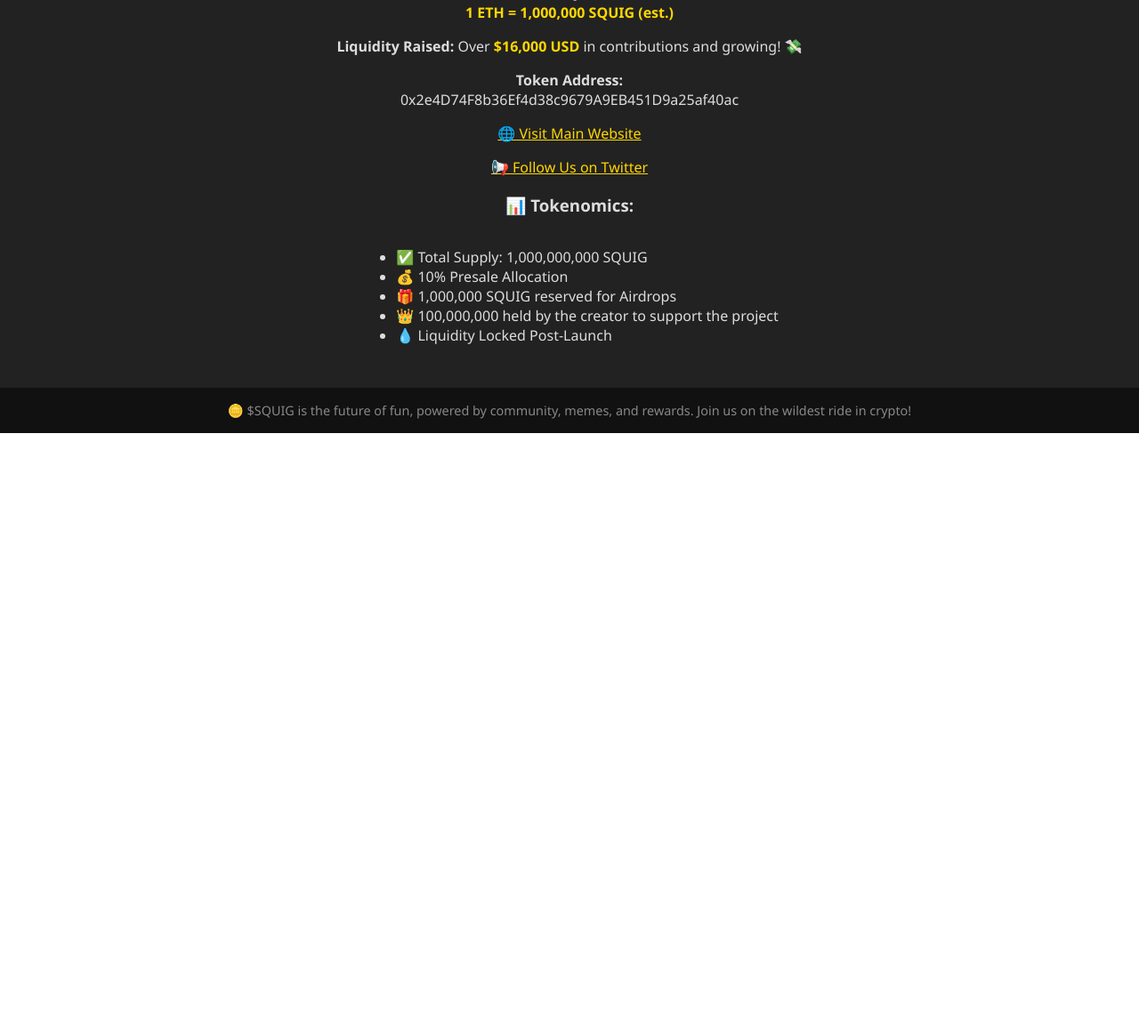
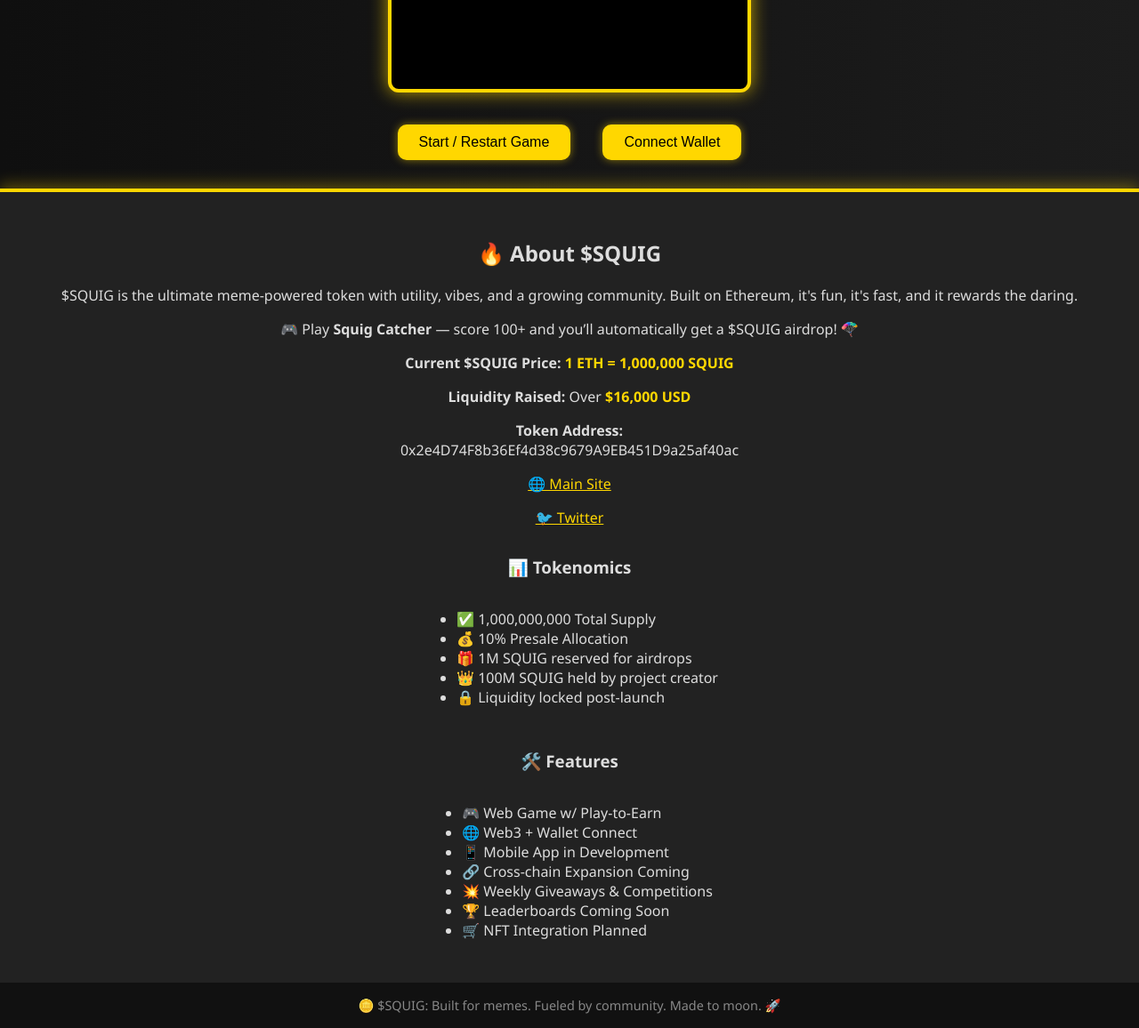
Before and after one commit to squiglercoin/app, a plain HTML site: page index.html in a window 1280 px wide. Shown: the part 1006-2162 px from the top of the page at 89% size. Before the commit the page ends 1493 px from the top, so only its background shows below. Drawn offline with Linux system fonts and the light colour scheme.

Commit message:
Add files via upload

```diff
--- a/index.html
+++ b/index.html
@@ -53,34 +53,71 @@
       padding: 1rem;
       font-size: 0.9rem;
     }
+    .coin-img {
+      max-width: 120px;
+      margin: 1rem auto;
+      display: block;
+    }
+    .section {
+      margin-top: 2rem;
+    }
+    .banner {
+      width: 100%;
+      height: 200px;
+      background-image: url('https://squiglercoin.github.io/websait2/images/banner.gif');
+      background-size: cover;
+      background-position: center;
+    }
   </style>
 </head>
 <body>
+  <div class="banner"></div>
   <h1>🪙 Squig Catcher</h1>
+  <img src="https://cryptologos.cc/logos/ethereum-eth-logo.png?v=032" class="coin-img" alt="Ethereum Logo">
+  <img src="https://squiglercoin.github.io/websait2/images/squigler-coin.png" class="coin-img" alt="$SQUIG Logo">
+
   <canvas id="gameCanvas" width="400" height="600"></canvas>
   <button onclick="startGame()">Start / Restart Game</button>
   <button onclick="connectWallet()">Connect Wallet</button>
   <div id="walletInfo"></div>
+
   <div id="info">
     <h2>🔥 About $SQUIG</h2>
-    <p>$SQUIG is a meme-powered digital token created for the most chaotic and fun-loving community on the blockchain.</p>
-    <p>Play the <strong>Squig Catcher</strong> game and if you score 100+ points, you'll instantly qualify to receive free airdropped $SQUIG to your wallet! 🪂</p>
-    <p><strong>Current $SQUIG Price:</strong><br><span class="highlight">1 ETH = 1,000,000 SQUIG (est.)</span></p>
-    <p><strong>Liquidity Raised:</strong> Over <span class="highlight">$16,000 USD</span> in contributions and growing! 💸</p>
+    <p>$SQUIG is the ultimate meme-powered token with utility, vibes, and a growing community. Built on Ethereum, it's fun, it's fast, and it rewards the daring.</p>
+    <p>🎮 Play <strong>Squig Catcher</strong> — score 100+ and you’ll automatically get a $SQUIG airdrop! 🪂</p>
+    <p><strong>Current $SQUIG Price:</strong> <span class="highlight">1 ETH = 1,000,000 SQUIG</span></p>
+    <p><strong>Liquidity Raised:</strong> Over <span class="highlight">$16,000 USD</span></p>
     <p><strong>Token Address:</strong><br>0x2e4D74F8b36Ef4d38c9679A9EB451D9a25af40ac</p>
-    <p><a href="https://squiglercoin.github.io/websait2/" target="_blank" style="color: #ffd700; text-decoration: underline;">🌐 Visit Main Website</a></p>
-    <p><a href="https://twitter.com/SquiglerCoin" target="_blank" style="color: #ffd700;">📢 Follow Us on Twitter</a></p>
-    <h3>📊 Tokenomics:</h3>
-    <ul style="text-align:left; display:inline-block;">
-      <li>✅ Total Supply: 1,000,000,000 SQUIG</li>
-      <li>💰 10% Presale Allocation</li>
-      <li>🎁 1,000,000 SQUIG reserved for Airdrops</li>
-      <li>👑 100,000,000 held by the creator to support the project</li>
-      <li>💧 Liquidity Locked Post-Launch</li>
-    </ul>
+    <p><a href="https://squiglercoin.github.io/websait2/" target="_blank" style="color: #ffd700; text-decoration: underline;">🌐 Main Site</a></p>
+    <p><a href="https://twitter.com/SquiglerCoin" target="_blank" style="color: #ffd700;">🐦 Twitter</a></p>
+
+    <div class="section">
+      <h3>📊 Tokenomics</h3>
+      <ul style="text-align:left; display:inline-block;">
+        <li>✅ 1,000,000,000 Total Supply</li>
+        <li>💰 10% Presale Allocation</li>
+        <li>🎁 1M SQUIG reserved for airdrops</li>
+        <li>👑 100M SQUIG held by project creator</li>
+        <li>🔒 Liquidity locked post-launch</li>
+      </ul>
+    </div>
+
+    <div class="section">
+      <h3>🛠️ Features</h3>
+      <ul style="text-align:left; display:inline-block;">
+        <li>🎮 Web Game w/ Play-to-Earn</li>
+        <li>🌐 Web3 + Wallet Connect</li>
+        <li>📱 Mobile App in Development</li>
+        <li>🔗 Cross-chain Expansion Coming</li>
+        <li>💥 Weekly Giveaways & Competitions</li>
+        <li>🏆 Leaderboards Coming Soon</li>
+        <li>🛒 NFT Integration Planned</li>
+      </ul>
+    </div>
   </div>
+
   <footer>
-    🪙 $SQUIG is the future of fun, powered by community, memes, and rewards. Join us on the wildest ride in crypto!
+    🪙 $SQUIG: Built for memes. Fueled by community. Made to moon. 🚀
   </footer>
 
   <script>
@@ -167,7 +204,6 @@
       if (score >= 100 && walletAddress) {
         alert("Congrats! You scored 100+! An airdrop will be sent to: " + walletAddress);
         score = 0;
-        // Optional: send walletAddress to backend API
       }
     }, 3000);
   </script>
```
